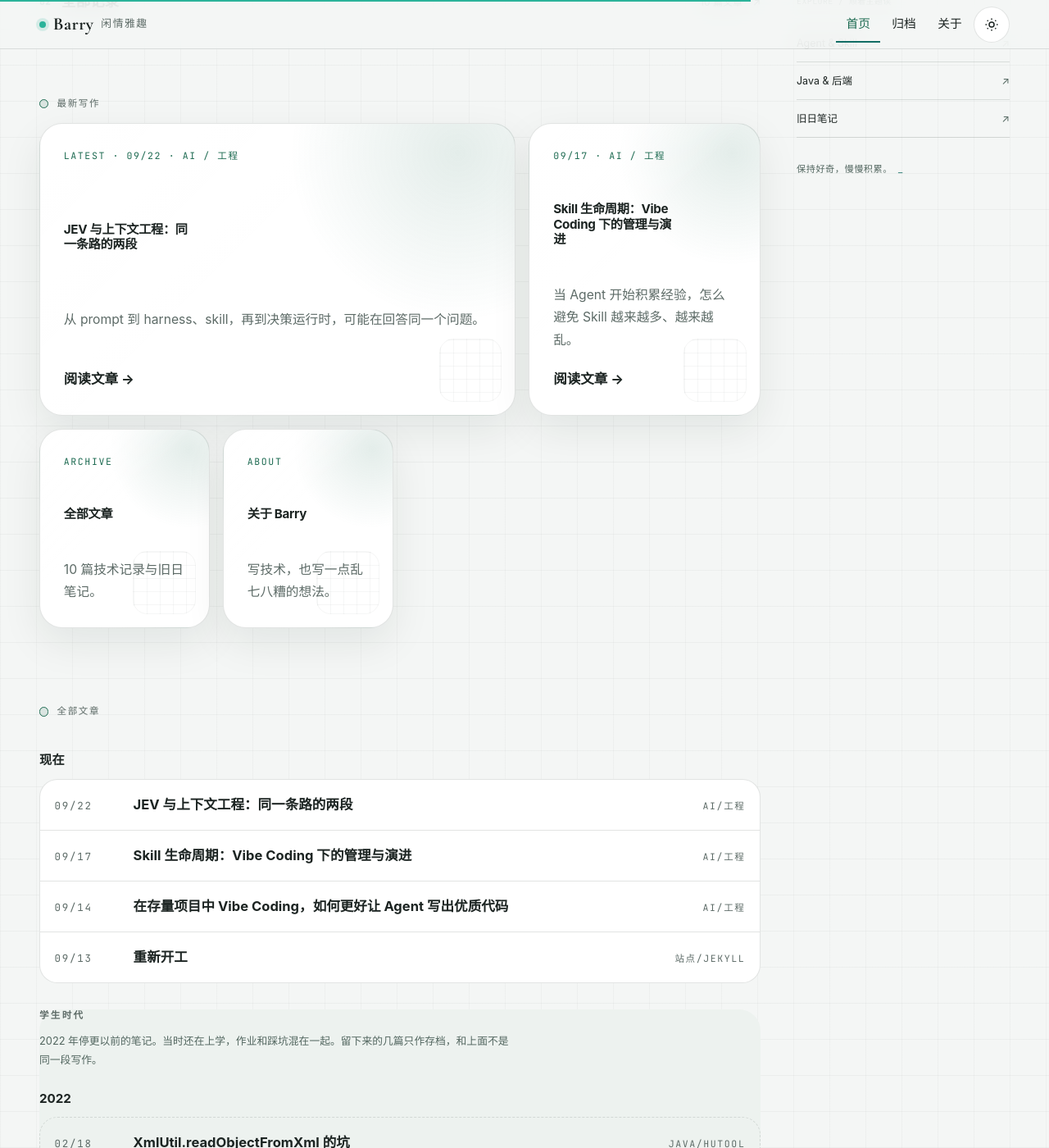
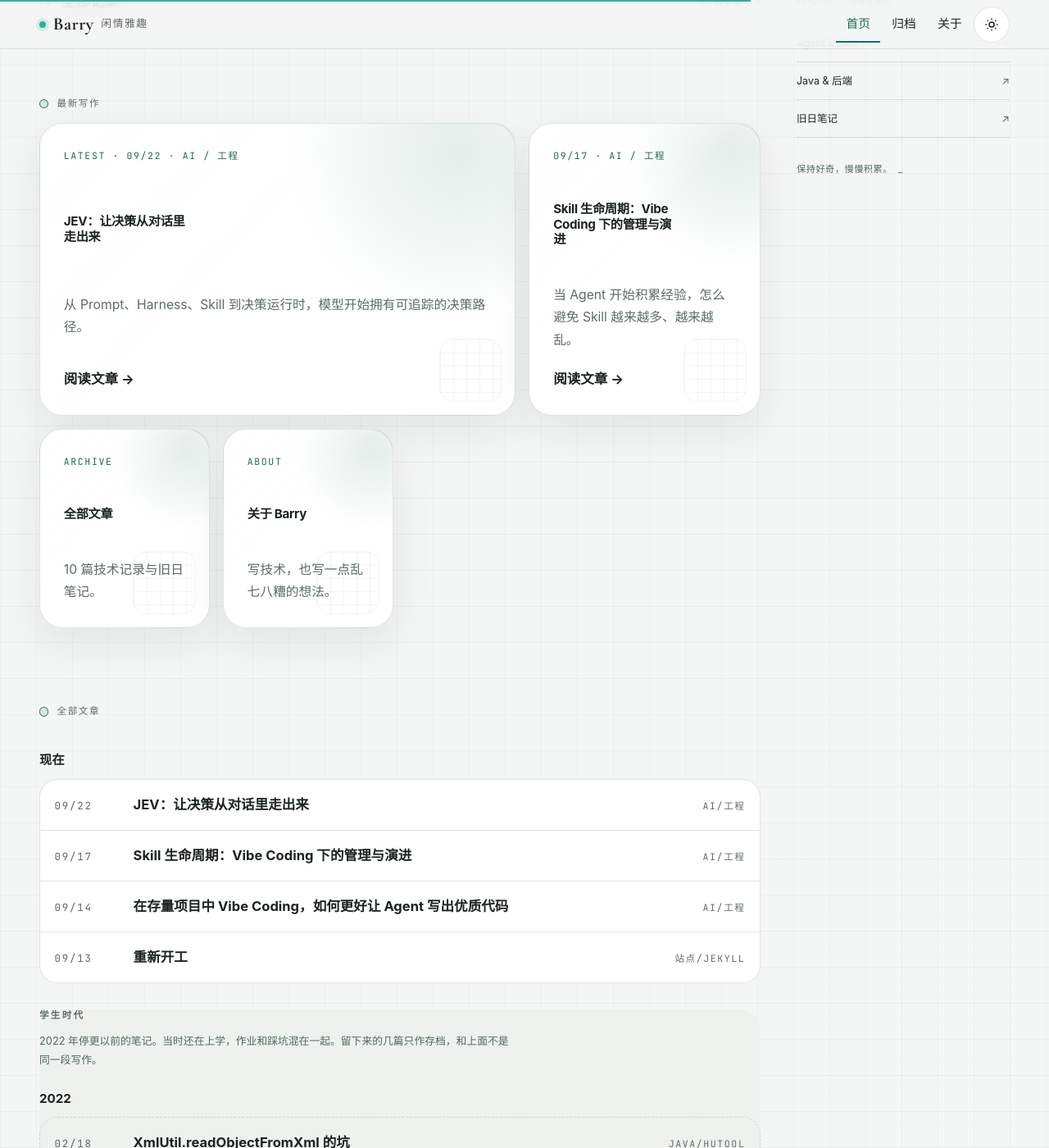
Before and after one commit to Barry04/Barry04.github.io, a Jekyll site: the page built from README.md, in a window 1280 px wide and 1400 px high, scrolled down 1593 px. Shown: the whole window at 82% size. Built offline with Jekyll 4.4.1, drawn with Linux system fonts in a browser that asks for light colours; our own code applies the rules of GitHub Pages for plain Markdown files.

Commit message:
refine: rename JEV article around decision state
标题改为「JEV：让决策从对话里走出来」，并同步首页、归档与配图设计稿；
正文小标题改为围绕演进路径和能力位置展开，避免误导成 JEV 与上下文工程的对比。

```diff
--- a/README.md
+++ b/README.md
@@ -7,8 +7,8 @@
   <div class="bento-grid">
     <a class="home-card home-card--featured" href="./2026/jev-model-thinking.html">
       <span class="card-kicker">LATEST · 09/22 · AI / 工程</span>
-      <h3>JEV 与上下文工程：同一条路的两段</h3>
-      <p>从 prompt 到 harness、skill，再到决策运行时，可能在回答同一个问题。</p>
+      <h3>JEV：让决策从对话里走出来</h3>
+      <p>从 Prompt、Harness、Skill 到决策运行时，模型开始拥有可追踪的决策路径。</p>
       <span class="card-action">阅读文章 <span aria-hidden="true">→</span></span>
     </a>
     <a class="home-card home-card--secondary" href="./2026/skill-lifecycle.html">
@@ -37,7 +37,7 @@
   <div class="home-index__group">
     <a class="home-index__row" href="./2026/jev-model-thinking.html">
       <span class="home-index__date">09/22</span>
-      <span class="home-index__title">JEV 与上下文工程：同一条路的两段</span>
+      <span class="home-index__title">JEV：让决策从对话里走出来</span>
       <span class="home-index__tags">AI/工程</span>
     </a>
     <a class="home-index__row" href="./2026/skill-lifecycle.html">
```
Also changed, not shown: 2026/jev-model-thinking.md (+3 -3 lines), docs/illustrations/jev-model-thinking-shotlist.md (+1 -1 lines), resources/Archives.md (+1 -1 lines).
